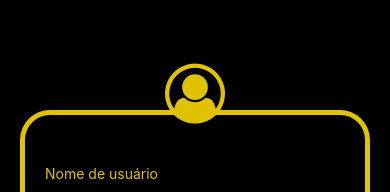
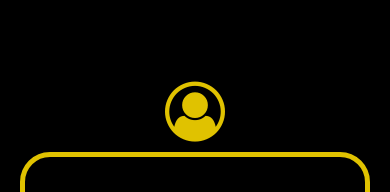
Before and after one commit to Cifpb/TCC-Mobile, a React Native app: screen /Register in a window 390 px wide. Shown: the top 192 px of the page. Built offline with nearby package versions, Linux system fonts and the light colour scheme.

Commit message:
alteração componentes

```diff
--- a/src/pages/product/components/ImagePicker.js
+++ b/src/components/ImagePicker.js
@@ -23,7 +23,7 @@ export default function ImagePickerComponent() {
             <Image source={{ uri: image }} style={styles.image} />
         </View> :
         <TouchableOpacity onPress={pickImage} style={styles.quadrado}>
-            <Image source={require("../../../assets/adicionar produto/icon.png")} />
+            <Image source={require("../assets/adicionar produto/icon.png")} />
             <Text style={styles.upl}>Faça o upload da imagem</Text>
         </TouchableOpacity>
     ;
--- a/src/pages/Category/index.js
+++ b/src/pages/Category/index.js
@@ -1,7 +1,7 @@
 import React, { useState } from 'react';
 import { View, Text, StyleSheet, TouchableOpacity, ScrollView, TextInput, Switch, } from 'react-native';
 import { useNavigation } from '@react-navigation/native';
-import Seletor from '../product/components/Dropdown';
+import Seletor from '../../components/Dropdown';
 
 export default function Category() {
     const navegation = useNavigation();
--- a/src/pages/Plans/index.js
+++ b/src/pages/Plans/index.js
@@ -1,7 +1,7 @@
 import React from 'react';
 import { View, Text, StyleSheet, TouchableOpacity, ScrollView, TextInput, Switch } from 'react-native';
 import { useNavigation } from '@react-navigation/native';
-import ImagePicker from '../product/components/ImagePicker';
+import ImagePicker from '../../components/ImagePicker';
 
 export default function Plans() {
     const navegation = useNavigation();
--- a/src/pages/Register/index.js
+++ b/src/pages/Register/index.js
@@ -1,10 +1,10 @@
 import FontAwesome from '@expo/vector-icons/FontAwesome';
 import { useEffect, useState } from 'react';
-import { View,ScrollView,Text,StyleSheet, TextInput,TouchableOpacity, StatusBar, } from "react-native";
+import { View, KeyboardAvoidingView, ScrollView, Text, StyleSheet, TextInput, TouchableOpacity, StatusBar, } from "react-native";
 import { LinearGradient } from 'expo-linear-gradient';
 import { useNavigation } from "@react-navigation/native";
 import * as Animatable from 'react-native-animatable';
-import {TextInputMask} from 'react-native-masked-text';
+import { TextInputMask } from 'react-native-masked-text';
 
 export default function Register() {
   const [email, setEmail] = useState("");
@@ -17,24 +17,24 @@ export default function Register() {
       return /^[\w-\.]+@([\w-]+\.)+[\w-]{2,4}$/.test(email);
     };
 
-      if(validateEmail(email) == true){
+    if (validateEmail(email) == true) {
       setValid(true);
     } else {
       setValid(false);
     }
   }, [email]);
   const navegation = useNavigation();
-    return(
-      <ScrollView style={styles.scrollView}>
+  return (
+    <KeyboardAvoidingView behavior={'height'} style={styles.scrollView}>
       <Animatable.View animation="fadeInUp" delay={1} style={styles.container}>
-        <FontAwesome name="user-circle-o" size={60} color="#E0C200" style={styles.iconUser}/>
+        <FontAwesome name="user-circle-o" size={60} color="#E0C200" style={styles.iconUser} />
         <View>
-          <Animatable.View animation="fadeInUp"  style={styles.viewCentral}>
+          <Animatable.View animation="fadeInUp" style={styles.viewCentral}>
             <View style={styles.textInputContainer} >
               <Text style={styles.textInputLabel}>Nome de usuário</Text>
               <TextInput style={styles.textInput}
                 placeholder="Digite seu nome"
-              placeholderTextColor={"#b08504"}/>
+                placeholderTextColor={"#b08504"} />
             </View>
             <View style={styles.textInputContainer} >
               <Text style={styles.textInputLabel}>E-mail</Text>
@@ -42,7 +42,7 @@ export default function Register() {
                 placeholder="Digite seu e-mail"
                 placeholderTextColor={"#b08504"}
                 value={email}
-              onChangeText={text => setEmail(text)}/>
+                onChangeText={text => setEmail(text)} />
             </View>
             <View style={styles.textInputContainer} >
               <Text style={styles.textInputLabel}>Telefone</Text>
@@ -50,11 +50,11 @@ export default function Register() {
                 style={styles.telefInput}
                 placeholder="+00 00 0000-0000"
                 placeholderTextColor={"#b08504"}
-              type= {'cel-phone'}
+                type={'cel-phone'}
                 options={{
-                maskType:'BRL',
+                  maskType: 'BRL',
                   withDDD: true,
-                dddMask:'+ 99 (99) ',
+                  dddMask: '+ 99 (99) ',
 
 
                 }}
@@ -68,7 +68,7 @@ export default function Register() {
                 style={styles.cpfInput}
                 placeholder="000.000.000-00"
                 placeholderTextColor={"#b08504"}
-              type= {'cpf'}
+                type={'cpf'}
 
                 value={cpf}
                 onChangeText={text => setCpf(text)}
@@ -78,19 +78,19 @@ export default function Register() {
               <Text style={styles.textInputLabel}>Senha</Text>
               <TextInput style={styles.textInput}
                 secureTextEntry
-              minLength= {8}
+                minLength={8}
                 maxLength={12}
                 placeholder="Digite sua senha"
-              placeholderTextColor={"#b08504"}/>
+                placeholderTextColor={"#b08504"} />
             </View>
             <View style={styles.textInputContainer} >
               <Text style={styles.textInputLabel}>Confirmar senha</Text>
               <TextInput style={styles.textInput}
                 secureTextEntry
-              minLength= {8}
+                minLength={8}
                 maxLength={12}
                 placeholder="Digite sua senha novamente"
-              placeholderTextColor={"#b08504"}/>
+                placeholderTextColor={"#b08504"} />
 
             </View>
             <View style={styles.parteInferior}>
@@ -98,8 +98,8 @@ export default function Register() {
                 <Text style={styles.textPosuiconta}> Possuo cadastro</Text>
               </TouchableOpacity>
               <LinearGradient style={styles.textoBotao} colors={["#FFD54F", "#FFB300"]}>
-              <TouchableOpacity onPress={() => navegation.navigate('Home')} style = {styles.botaoCadastro}>
-                <Text style = {styles.textoBotao}>Cadastrar</Text>
+                <TouchableOpacity onPress={() => navegation.navigate('Home')} style={styles.botaoCadastro}>
+                  <Text style={styles.textoBotao}>Cadastrar</Text>
                 </TouchableOpacity>
               </LinearGradient>
             </View>
@@ -107,7 +107,7 @@ export default function Register() {
         </View>
 
       </Animatable.View>
-    </ScrollView>
+    </KeyboardAvoidingView>
 
   );
 }
@@ -136,13 +136,12 @@ const styles = StyleSheet.create({
     paddingVertical: 50,
     paddingHorizontal: 20,
     zIndex: 1,
-    marginTop: 110
   },
   textInputLabel: {
     color: "#E0C200"
   },
-  textPosuiconta:{
-    color:"#E0C200"
+  textPosuiconta: {
+    color: "#E0C200"
   },
 
   textInput: {
@@ -162,30 +161,29 @@ const styles = StyleSheet.create({
     gap: 10,
     marginBottom: 20
   },
-  botaoCadastro:{
+  botaoCadastro: {
     borderRadius: 10,
     padding: 6
   },
-  parteInferior:{
+  parteInferior: {
     flexDirection: "row",
     gap: 100,
   },
-  textoBotao:{
+  textoBotao: {
     fontWeight: "bold",
     borderRadius: 10,
     color: 'white'
   },
-  iconUser:{
-    position: 'absolute',
-    top: '9%',
+  iconUser: {
+    top: '-10px',
   },
-  telefInput:{
+  telefInput: {
     backgroundColor: "#2e2d2d",
     color: 'white',
     borderRadius: 10,
     padding: 8
   },
-  cpfInput:{
+  cpfInput: {
     backgroundColor: "#2e2d2d",
     color: 'white',
     borderRadius: 10,
--- a/src/pages/product/index.js
+++ b/src/pages/product/index.js
@@ -1,9 +1,9 @@
 import React, { useState } from 'react';
 import { StyleSheet, Text, TextInput, View, ScrollView, Image, Switch,TouchableOpacity } from 'react-native';
 import { Dropdown } from 'react-native-element-dropdown';
-import Seletor from './components/Dropdown';
+import Seletor from '../../components/Dropdown';
 import { TextInputMask } from 'react-native-masked-text';
-import ImagePicker from './components/ImagePicker';
+import ImagePicker from '../../components/ImagePicker';
 import { useNavigation } from "@react-navigation/native";
 
 
```
Also changed, not shown: src/components/Dropdown.js (renamed from src/pages/product/components/Dropdown.js). Lines whose indentation alone changed are shown as unchanged.
